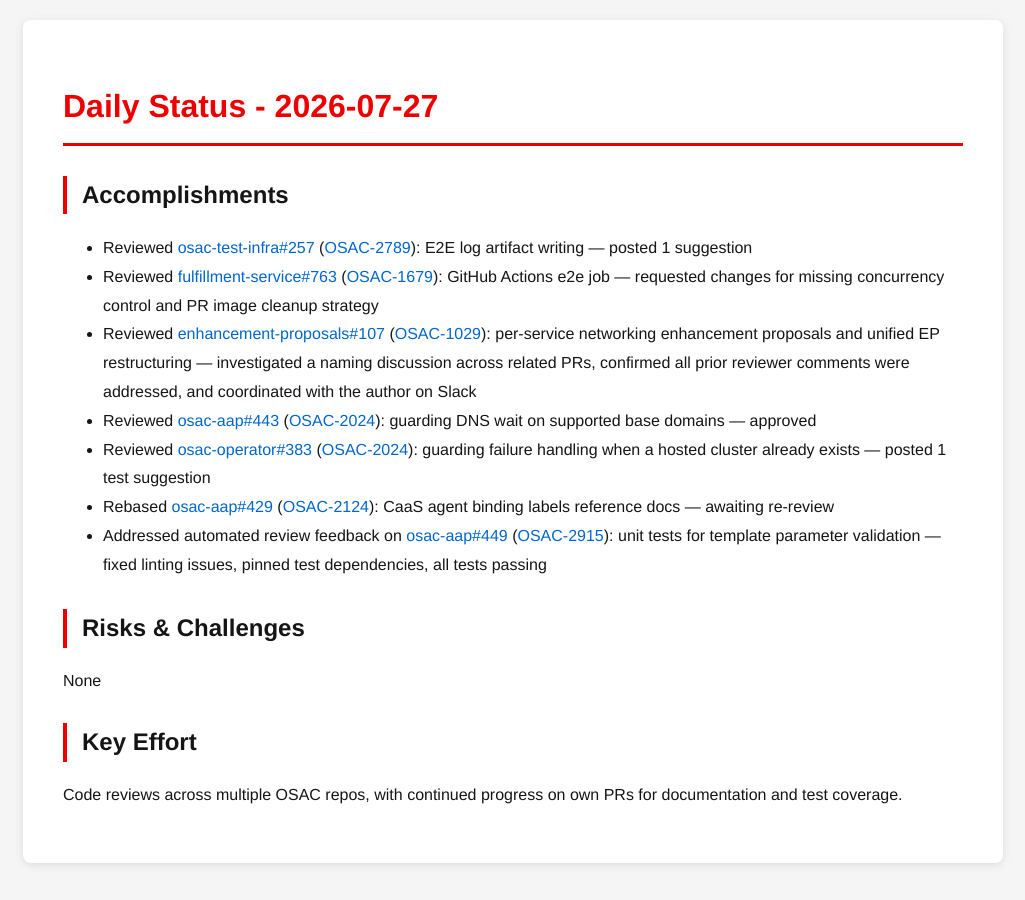
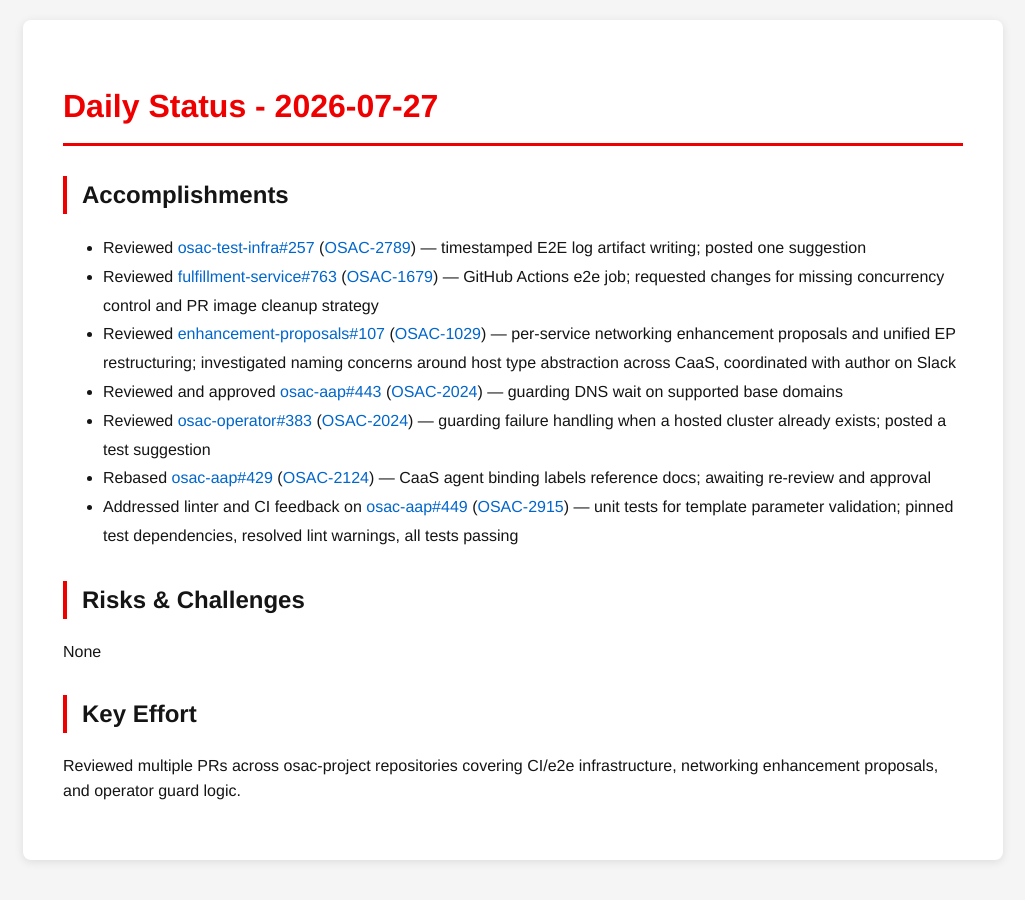
Before and after one commit to tzvatot/daily-status, a Jekyll site: the page built from 2026-07-27.md, in a window 1280 px wide. Shown: the whole page, without its empty margins (127-1152 px from the left). Built offline with Jekyll 4.4.1, drawn with Linux system fonts in a browser that asks for light colours.

Commit message:
Daily status update - 2026-07-27

```diff
--- a/2026-07-27.md
+++ b/2026-07-27.md
@@ -7,16 +7,16 @@
 # Daily Status - 2026-07-27
 
 ## Accomplishments
-- Reviewed [osac-test-infra#257](https://github.com/osac-project/osac-test-infra/pull/257) ([OSAC-2789](https://redhat.atlassian.net/browse/OSAC-2789)): E2E log artifact writing — posted 1 suggestion
-- Reviewed [fulfillment-service#763](https://github.com/osac-project/fulfillment-service/pull/763) ([OSAC-1679](https://redhat.atlassian.net/browse/OSAC-1679)): GitHub Actions e2e job — requested changes for missing concurrency control and PR image cleanup strategy
-- Reviewed [enhancement-proposals#107](https://github.com/osac-project/enhancement-proposals/pull/107) ([OSAC-1029](https://redhat.atlassian.net/browse/OSAC-1029)): per-service networking enhancement proposals and unified EP restructuring — investigated a naming discussion across related PRs, confirmed all prior reviewer comments were addressed, and coordinated with the author on Slack
-- Reviewed [osac-aap#443](https://github.com/osac-project/osac-aap/pull/443) ([OSAC-2024](https://redhat.atlassian.net/browse/OSAC-2024)): guarding DNS wait on supported base domains — approved
-- Reviewed [osac-operator#383](https://github.com/osac-project/osac-operator/pull/383) ([OSAC-2024](https://redhat.atlassian.net/browse/OSAC-2024)): guarding failure handling when a hosted cluster already exists — posted 1 test suggestion
-- Rebased [osac-aap#429](https://github.com/osac-project/osac-aap/pull/429) ([OSAC-2124](https://redhat.atlassian.net/browse/OSAC-2124)): CaaS agent binding labels reference docs — awaiting re-review
-- Addressed automated review feedback on [osac-aap#449](https://github.com/osac-project/osac-aap/pull/449) ([OSAC-2915](https://redhat.atlassian.net/browse/OSAC-2915)): unit tests for template parameter validation — fixed linting issues, pinned test dependencies, all tests passing
+- Reviewed [osac-test-infra#257](https://github.com/osac-project/osac-test-infra/pull/257) ([OSAC-2789](https://redhat.atlassian.net/browse/OSAC-2789)) — timestamped E2E log artifact writing; posted one suggestion
+- Reviewed [fulfillment-service#763](https://github.com/osac-project/fulfillment-service/pull/763) ([OSAC-1679](https://redhat.atlassian.net/browse/OSAC-1679)) — GitHub Actions e2e job; requested changes for missing concurrency control and PR image cleanup strategy
+- Reviewed [enhancement-proposals#107](https://github.com/osac-project/enhancement-proposals/pull/107) ([OSAC-1029](https://redhat.atlassian.net/browse/OSAC-1029)) — per-service networking enhancement proposals and unified EP restructuring; investigated naming concerns around host type abstraction across CaaS, coordinated with author on Slack
+- Reviewed and approved [osac-aap#443](https://github.com/osac-project/osac-aap/pull/443) ([OSAC-2024](https://redhat.atlassian.net/browse/OSAC-2024)) — guarding DNS wait on supported base domains
+- Reviewed [osac-operator#383](https://github.com/osac-project/osac-operator/pull/383) ([OSAC-2024](https://redhat.atlassian.net/browse/OSAC-2024)) — guarding failure handling when a hosted cluster already exists; posted a test suggestion
+- Rebased [osac-aap#429](https://github.com/osac-project/osac-aap/pull/429) ([OSAC-2124](https://redhat.atlassian.net/browse/OSAC-2124)) — CaaS agent binding labels reference docs; awaiting re-review and approval
+- Addressed linter and CI feedback on [osac-aap#449](https://github.com/osac-project/osac-aap/pull/449) ([OSAC-2915](https://redhat.atlassian.net/browse/OSAC-2915)) — unit tests for template parameter validation; pinned test dependencies, resolved lint warnings, all tests passing
 
 ## Risks & Challenges
 None
 
 ## Key Effort
-Code reviews across multiple OSAC repos, with continued progress on own PRs for documentation and test coverage.
+Reviewed multiple PRs across osac-project repositories covering CI/e2e infrastructure, networking enhancement proposals, and operator guard logic.
```
